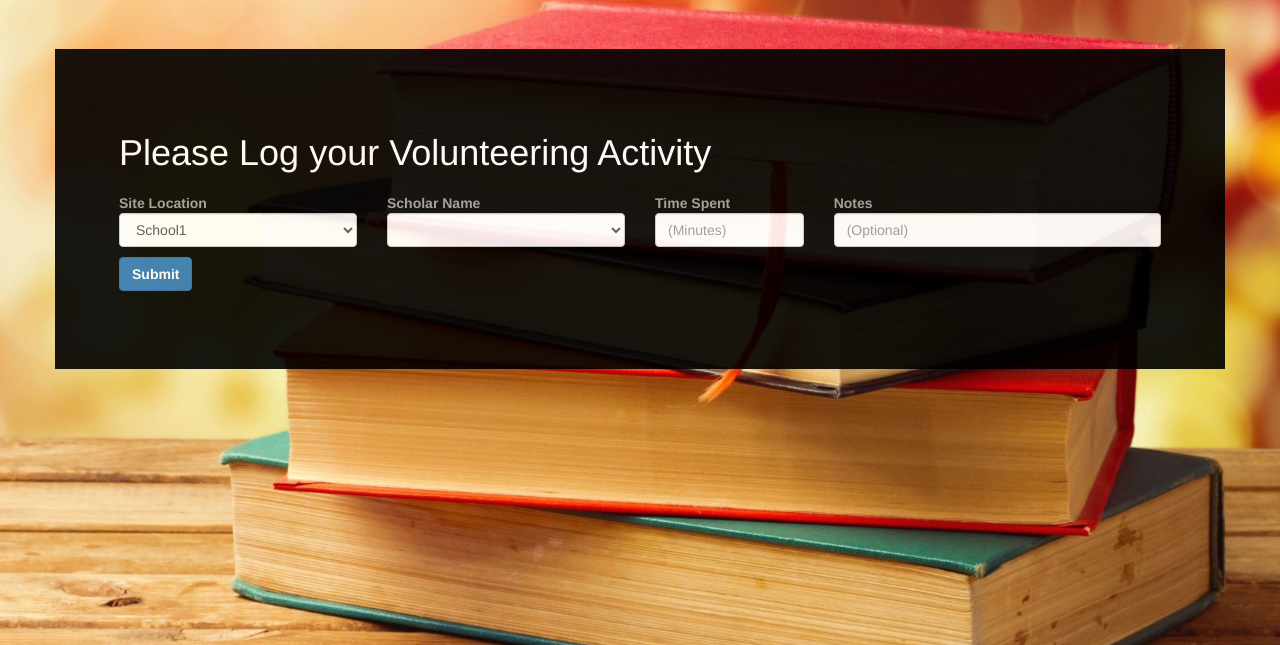
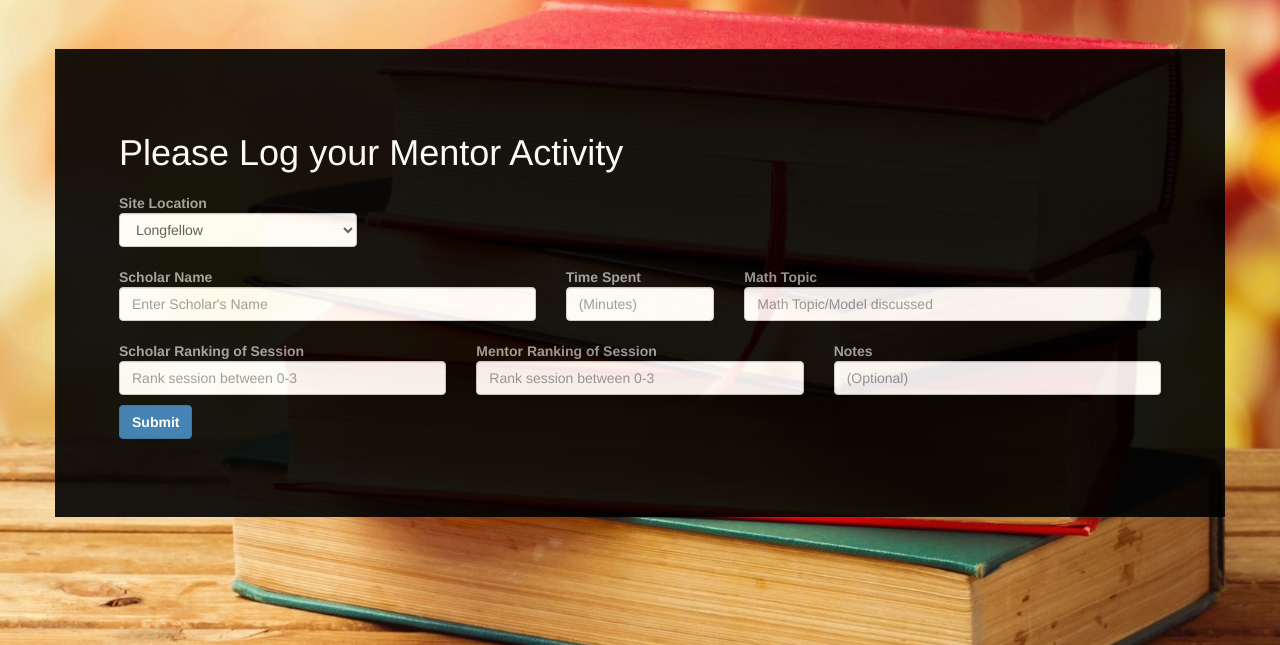
Before and after one commit to ssstrieu/BuildVolunteerLog, a Flask app: page /oauth2callback in a window 1280 px wide. Shown: the part 51-696 px from the top of the page. Run offline with Flask 2, Linux system fonts and the light colour scheme; data that the repository does not hold is empty; some libraries are stand-ins or nearby versions.

Commit message:
update submit fields in app.py, sheets.py, index.html

```diff
--- a/app.py
+++ b/app.py
@@ -76,17 +76,28 @@ def submitform():
     #confirms the information before submission
     ###code this later
     #writes to sheet
+    #Melissa added these variables
+    math_topic=request.form.get('math_topic')
+
+    mentor_rank=request.form.get('mentor_rank')
+
+    scholar_rank=request.form.get('scholar_rank')
+
+
     site=request.form.get('site')
     scholar=request.form.get('scholar')
     note=request.form.get('note')
     duration=int(request.form.get('duration'))
-    write_to_log(site,session['user_name'],scholar,duration,note)
+    write_to_log(site,session['user_name'],scholar,duration, math_topic, scholar_rank, mentor_rank, note)
     message='Thank you for submitting your activity.'
     students=pull_students('Berkeley') #change the site location here
+
+
+
 
     return render_template('index.html', students=students,message=message,signed_in=signed_in )
 
 
 
 if __name__ == "__main__":
-    app.run(debug=True)
+    app.run(debug=True, port=5000)
--- a/sheet.py
+++ b/sheet.py
@@ -9,12 +9,12 @@ credentials = SignedJwtAssertionCredentials(json_key['client_email'], json_key['
 gc = gspread.authorize(credentials)
 
 #submit form into to spreadsheet
-def write_to_log(site,mentor,scholar,duration,notes):
+def write_to_log(site,mentor,scholar,duration, math_topic, scholar_ranking, mentor_ranking, note):
   sh = gc.open("Master Log")
   worksheet = sh.sheet1
   date=str(datetime.datetime.now()).split(' ')[0]
   print date
-  values=[date,site,mentor,scholar,duration,notes]
+  values=[date,site,mentor,scholar,duration,math_topic, scholar_ranking, mentor_ranking, note]
   print values
   worksheet.append_row(values)
 
--- a/templates/index.html
+++ b/templates/index.html
@@ -50,48 +50,90 @@
 	<!-- The form the Volunteers fill out after signing in -->
 	<div class="container main">
 		{% if signed_in==False %}
-			<H1>Welcome to the BUILD Volunteer Log</H1>
+			<H1>Welcome to the BUILD-Bridging Berkeley Log</H1>
 			<h2>Please sign in with your BeConnected Account.</h2>
 
 		{% endif %}
 		{% if signed_in==True %}
-		<H1>Please Log your Volunteering Activity <span style='font-style: italic; color:red;'></span></h1>
+		<H1>Please Log your Mentor Activity <span style='font-style: italic; color:red;'></span></h1>
 
 	    <form action='/submitLog' method='POST' class="">
 	        <div class='row' STYLE='PADDING:10PX 0;'>
+
+
 	          	<div class='col-md-3'>
 					<!--A dropdown list of students. Will be dynamically generated dep on Site Location... later -->
 	                <lable for='site' class='labels'>Site Location</lable>
 	                <select class='form-control' id='select' name='site'>
-	                    <option value='site_1'>School1</option>
+	                    <option value='site_1'>Longfellow</option>
+
+	                    <!-- options for more school site --->
+
+	                    <!--
 	                    <option value='site_2'>School2</option>
 	                    <option value='site_3'>School3</option>
 	                    <option value='site_4'>School4</option>
 	                    <option value='site_5'>School5</option>
+	                	-->
+
 	                </select>
 	            </div>
 
-	            <div class='col-md-3'>
+	        </div> <!--end row-->
+
+	        <div class='row' STYLE='PADDING:10PX 0;'>
+
+	            <div class='col-md-5'>
 					<!--A dropdown list of students. Will be dynamically generated dep on Site Location. -->
 	                <lable for='scholar' class='labels'>Scholar Name</lable>
+	                <input type="text" class='form-control' name="scholar" placeholder="Enter Scholar's Name">
+	                <!-- Select options for student roster
 	                <select class='form-control' id='select' name='scholar'>
 	                    {% for s in students %}
 	                    	<option value= {{ s[5] }}>{{ s[5] }}</option>
 	                    {% endfor %}
 	                </select>
+	            	-->
 	            </div>
 
 	            <div class='col-md-2'>
 	                <label for='duration' class='labels'>Time Spent</label>
 	                <input type="number" class='form-control' min='10' name="duration" placeholder="(Minutes)">
 	            </div>
+
+	          	<div class='col-md-5'>
+	                <label for='notes'class='labels'>Math Topic</label>
+	                <input type="text" class='form-control' name="math_topic" placeholder="Math Topic/Model discussed">
+	            </div>
+
+	          </div> <!--row-->
+	          <div class='row' STYLE='PADDING:10PX 0;'>
+
 	            <div class='col-md-4'>
+	                <label for='notes'class='labels'>Scholar Ranking of Session</label>
+	                <input type="text" class='form-control' name="mentor_rank" placeholder="Rank session between 0-3">
+	            </div>
+
+	          	<div class='col-md-4'>
+	                <label for='notes'class='labels'>Mentor Ranking of Session</label>
+	                <input type="text" class='form-control' name="scholar_rank" placeholder="Rank session between 0-3">
+	            </div>
+
+	          	<div class='col-md-4'>
 	                <label for='notes'class='labels'>Notes</label>
 	                <input type="text" class='form-control' name="note" placeholder="(Optional)">
 	            </div>
 
-	          </div> <!--row-->
+
+
+	          </div>
+	          <!--end row-->
+
+
+
 	          <a href='#placeResults'><button class="showBtn btn btn-primary roundCorners" type="submit"><strong>Submit</strong></button></a>
+
+
         </form><!--/input-group -->
 	</div>
 	{% endif %}
```
